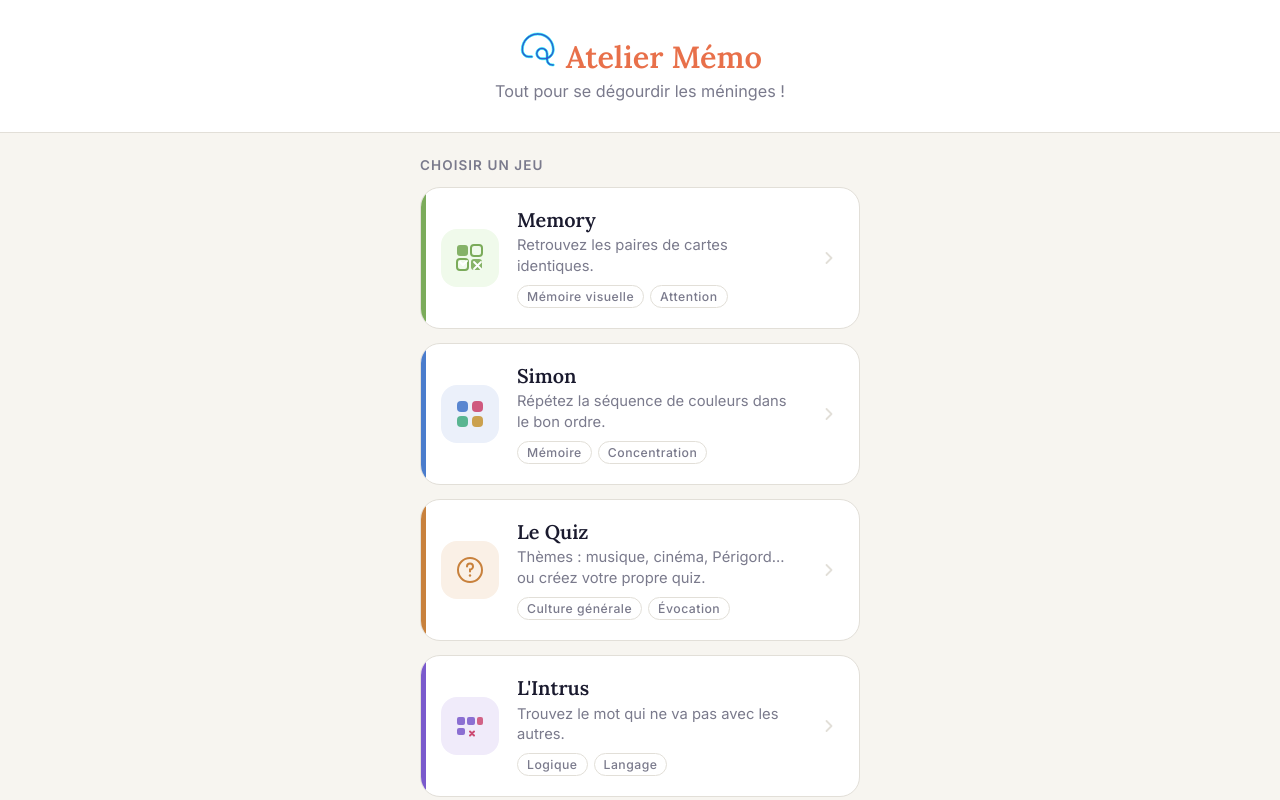
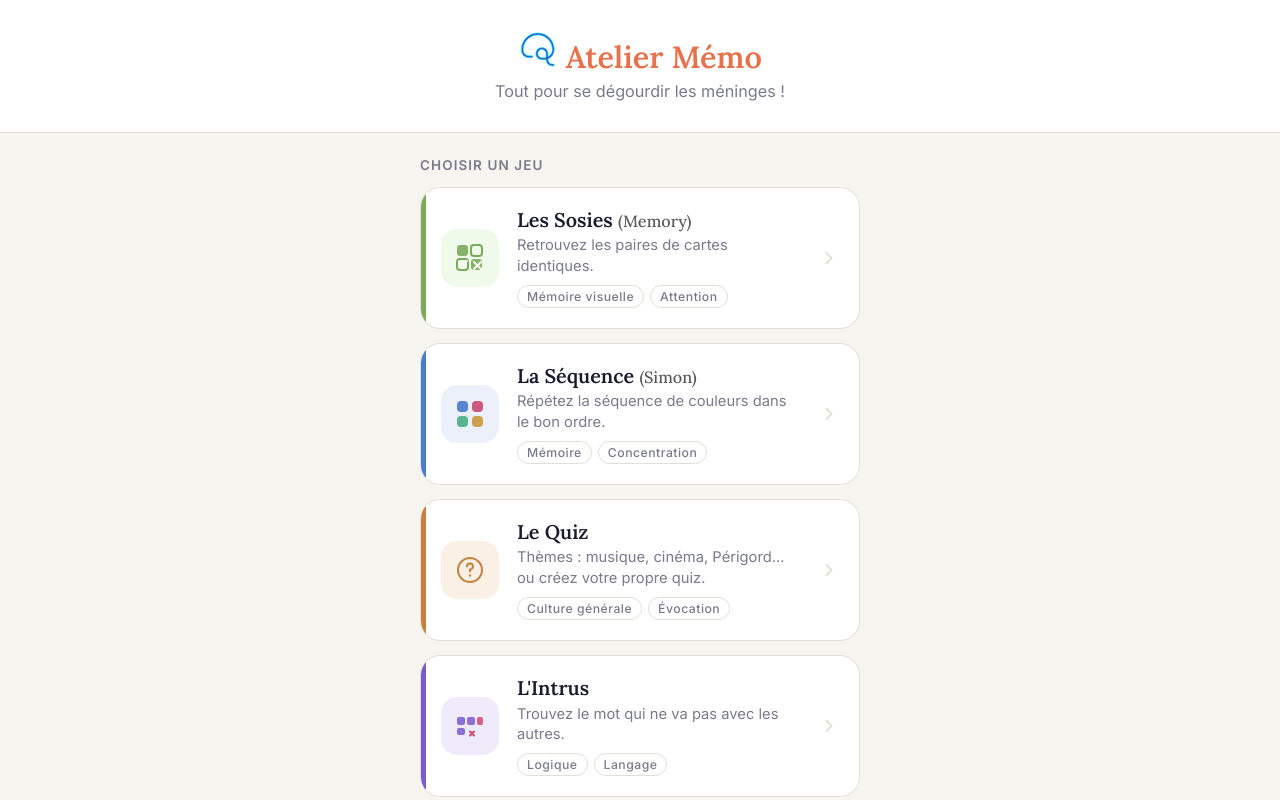
Before and after one commit to pierreg78-maker/Atelier, a plain HTML site: page index.html in a window 1280 px wide. Shown: the top 800 px of the page. Drawn offline with Linux system fonts and the light colour scheme.

Commit message:
Renommage des jeux : Les Sosies (Memory), La Séquence (Simon), Objectif quatre (Puissance 4), Suites et Séries (Mini-Rummikub) + nouveaux liens

```diff
--- a/index.html
+++ b/index.html
@@ -219,6 +219,7 @@ h1 {
 
   .game-info { flex: 1; }
 
+  .game-name .old-name { font-weight: 400; color: #5A5A5A; font-size: .82em; white-space: nowrap; }
   .game-name {
     font-family: 'Lora', serif;
     font-size: 1.1rem;
@@ -380,8 +381,8 @@ h1 {
   <div class="section-label">Choisir un jeu</div>
   <div class="game-list">
 
-    <!-- Memory -->
-    <a class="game-card" data-color="memory" href="https://pierreg78-maker.github.io/Memory/">
+    <!-- Les Sosies (Memory) -->
+    <a class="game-card" data-color="memory" href="https://pierreg78-maker.github.io/les-sosies/">
       <div class="icon-wrap">
         <svg viewBox="0 0 32 32" fill="none">
           <rect x="3" y="3" width="11" height="11" rx="3" fill="#7BAB5A" opacity=".9"/>
@@ -393,7 +394,7 @@ h1 {
         </svg>
       </div>
       <div class="game-info">
-        <div class="game-name">Memory</div>
+        <div class="game-name">Les Sosies <span class="old-name">(Memory)</span></div>
         <div class="game-desc">Retrouvez les paires de cartes identiques.</div>
         <div class="game-tags">
           <span class="tag">Mémoire visuelle</span>
@@ -407,8 +408,8 @@ h1 {
 
 
 
-       <!-- Simon -->
-    <a class="game-card" data-color="simon" href="https://pierreg78-maker.github.io/Simon2/">
+       <!-- La Séquence (Simon) -->
+    <a class="game-card" data-color="simon" href="https://pierreg78-maker.github.io/la-sequence/">
       <div class="icon-wrap">
         <svg viewBox="0 0 32 32" fill="none">
           <rect x="3" y="3" width="11" height="11" rx="4" fill="#4A7CCC" opacity=".9"/>
@@ -418,7 +419,7 @@ h1 {
         </svg>
       </div>
       <div class="game-info">
-        <div class="game-name">Simon</div>
+        <div class="game-name">La Séquence <span class="old-name">(Simon)</span></div>
         <div class="game-desc">Répétez la séquence de couleurs dans le bon ordre.</div>
         <div class="game-tags">
           <span class="tag">Mémoire</span>
@@ -575,7 +576,7 @@ h1 {
 </div>
 
 
-    <!-- Puissance 4 -->
+    <!-- Objectif quatre (Puissance 4) -->
     <a class="game-card" data-color="puissance4" href="https://puissance4-bhpnwetp.manus.space/">
       <div class="icon-wrap">
         <svg viewBox="0 0 32 32" fill="none">
@@ -588,7 +589,7 @@ h1 {
         </svg>
       </div>
       <div class="game-info">
-        <div class="game-name">Puissance 4</div>
+        <div class="game-name">Objectif quatre <span class="old-name">(Puissance 4)</span></div>
         <div class="game-desc">Alignez quatre jetons avant votre adversaire, seul contre l'ordinateur ou à deux.</div>
         <div class="game-tags">
           <span class="tag">Stratégie</span>
@@ -600,8 +601,8 @@ h1 {
       </svg>
     </a>
 
-    <!-- Mini-Rummikub -->
-    <a class="game-card" data-color="rummikub" href="https://pierreg78-maker.github.io/Mini-Rummikub-Access/">
+    <!-- Suites et Séries (Mini-Rummikub) -->
+    <a class="game-card" data-color="rummikub" href="https://pierreg78-maker.github.io/suites-et-series/">
       <div class="icon-wrap">
         <svg viewBox="0 0 32 32" fill="none">
           <rect x="4" y="7" width="7" height="18" rx="2" fill="#FFFFFF" stroke="#A6763E" stroke-width="1.6"/>
@@ -613,7 +614,7 @@ h1 {
         </svg>
       </div>
       <div class="game-info">
-        <div class="game-name">Mini-Rummikub</div>
+        <div class="game-name">Suites et Séries <span class="old-name">(Mini-Rummikub)</span></div>
         <div class="game-desc">Formez des groupes de tuiles (2 à 6) de même valeur ou des suites de même couleur.</div>
         <div class="game-tags">
           <span class="tag">Logique</span>
```
Also changed, not shown: 1 other file.
